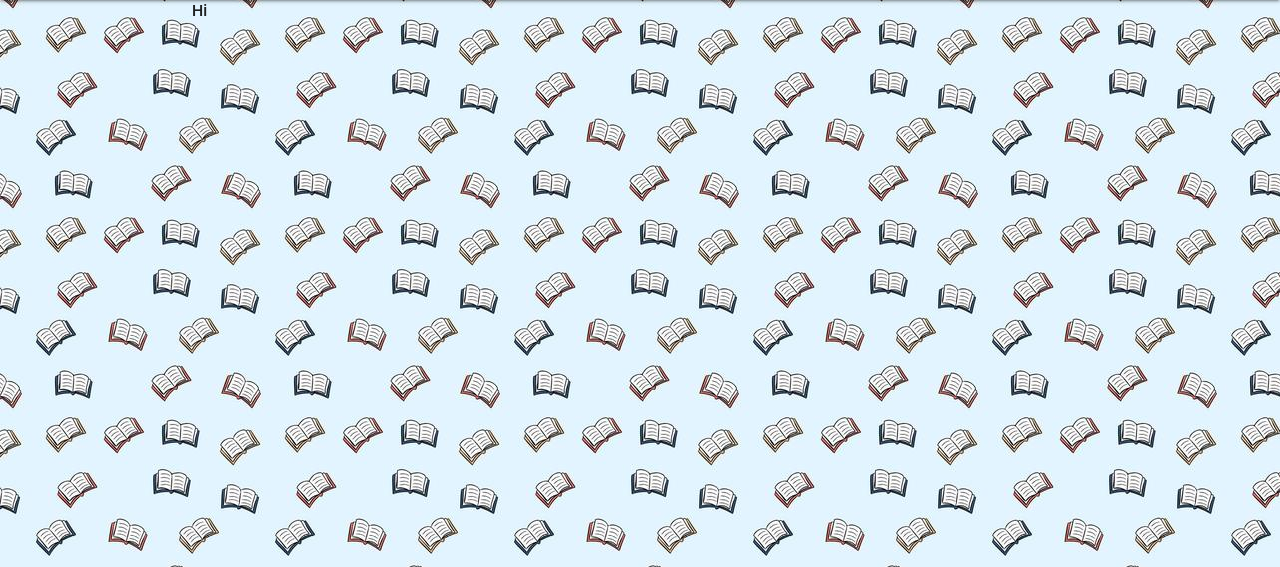
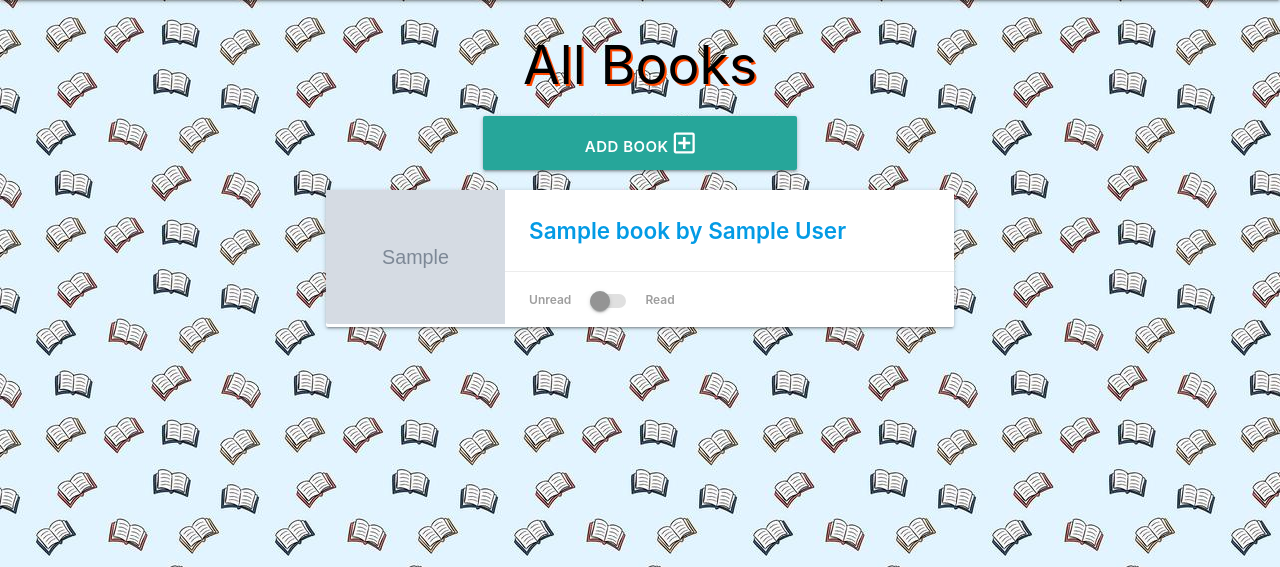
Before and after one commit to Code-Institute-Submissions/Harbs1999-MS3-Greatreads, a Flask app: page /get_books in a window 1280 px wide. Shown: the part 64-631 px from the top of the page. Run offline with Flask 2, Linux system fonts and the light colour scheme; grey boxes marked "Sample" are stand-in pictures; a database or web service that is not in the repository returns one stand-in record (values such as "Sample title"); some libraries are stand-ins or nearby versions.

Commit message:
Added template for books cards on books.html

```diff
--- a/static/css/style.css
+++ b/static/css/style.css
@@ -13,9 +13,17 @@ nav ul a {
     font-size: 1.3rem;
 }
 
+h1,h2,h3,h4,h5,h6 {
+    text-shadow: 1px 2px 1px rgba(0, 0, 0, 0.75);
+}
+
+i {
+    margin-left: 5px;
+}
+
 .nav-style {
-text-shadow: 1px 2px 1px rgba(0, 0, 0, 0.75);
-font-weight: 500;
+    text-shadow: 1px 2px 1px rgba(0, 0, 0, 0.75);
+    font-weight: 500;
 }
 
 #mobile-nav-heading {
@@ -118,3 +126,17 @@ i.fa-thumbs-up {
 .likes {
     margin: 0;
 }
+
+/*----- Books ------*/
+
+.row h2 {
+    text-shadow: 2px 2px #ff4800;
+}
+
+.card-content p {
+    font-size: 1.5rem;
+}
+
+#books-image {
+    max-height: 134px;
+}
--- a/templates/books.html
+++ b/templates/books.html
@@ -1,6 +1,38 @@
 {% extends "base.html" %}
 {% block content %}
 
-Hi
+{% for book in books %}
+
+<div class="container">
+    <div class="row">
+        <h2 class="center-align black-text col s12">All Books</h2>
+        <a class="waves-effect waves-light btn-large col s6 offset-s3">Add Book<i class="far fa-plus-square"></i></a>
+    </div>
+    <div class="col s12 m5">
+        <div class="card horizontal">
+            <div class="card-image">
+                <img src="{{ book.book_cover }}" class="responsive-img" id="books-image">
+            </div>
+            <div class="card-stacked">
+                <div class="card-content">
+                    <a><p>{{ book.book_title }} by {{ book.author }}</p></a>
+                </div>
+                <div class="card-action">
+                    <div class="switch">
+                        <label>
+                          Unread
+                          <input disabled type="checkbox">
+                          <span class="lever"></span>
+                          Read
+                        </label>
+                      </div>
+                </div>
+            </div>
+        </div>
+    </div>
+</div>
+
+{% endfor %}
+
 
 {% endblock %}
```
